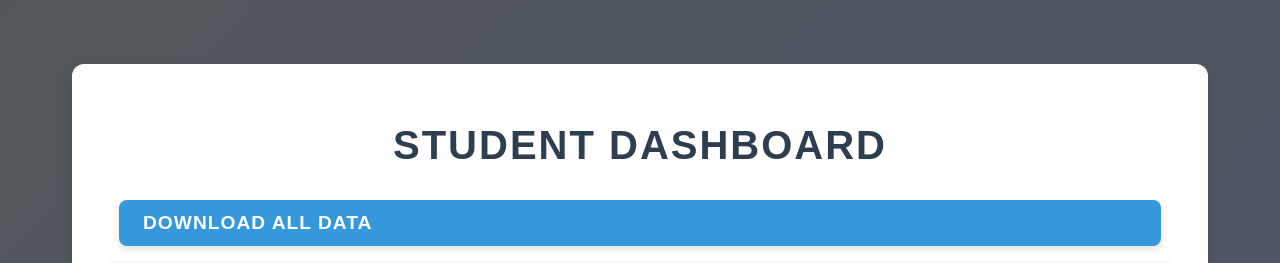
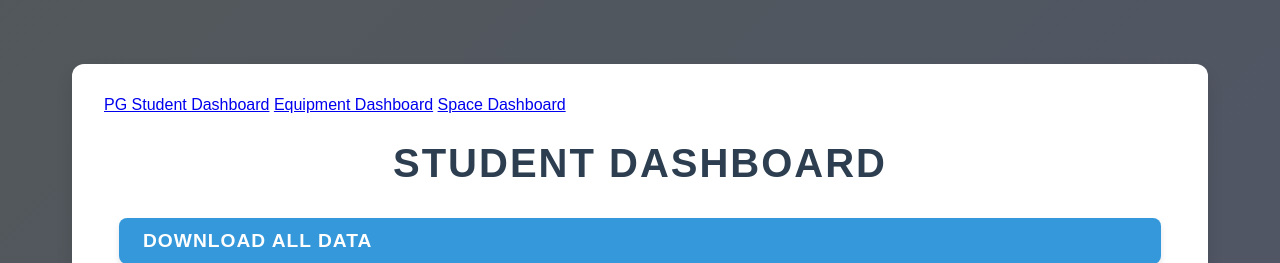
Before and after one commit to Jyotishmoy12/INTERNSHIPIITG, a Flask app: page /student_dashboard in a window 1280 px wide. Shown: the part 70-333 px from the top of the page. Run offline with Flask 3, Linux system fonts and the light colour scheme; a user stored in the database is signed in; data comes from the database, SQL or seed files in the repository; both versions use the stored data as it was after the commit; some libraries are stand-ins or nearby versions.

Commit message:
bohut manage koribo lage dei

```diff
--- a/routes.py
+++ b/routes.py
@@ -428,7 +428,7 @@ def pg_student_admin_panel():
                     missing_columns = [col for col in required_columns if col not in df.columns]
                     if missing_columns:
                         flash(f'Missing columns: {", ".join(missing_columns)}', 'danger')
-                        return redirect(url_for('pg_student_admin_panel'))
+                        return render_template('pg_student_admin_panel.html')
 
                     for _, row in df.iterrows():
                         pg_student_data = PGStudentData(
@@ -473,12 +473,14 @@ def pg_student_admin_panel():
             except Exception as e:
                 flash(f'Error adding PG student data: {str(e)}', 'danger')
 
-    return redirect(url_for('pg_student_dashboard'))
+    # Fetch existing PG student data for display
+    pg_students = PGStudentData.query.all()
+    return render_template('pg_student_admin_panel.html', pg_students=pg_students)
 
 @app.route("/pg_student_dashboard", methods=['GET', 'POST'])
 @login_required
 def pg_student_dashboard():
-    if current_user.role not in ['pg_student_admin', 'admin', 'equipment_admin', 'space_admin']:
+    if current_user.role not in ['pg_student_admin', 'admin', 'equipment_admin', 'space_admin', 'student']:
         flash('Access denied. You must be a PG Student Admin, Admin, Equipment Admin or space admin to view this page.', 'danger')
         return redirect(url_for('home'))
 
@@ -920,7 +922,7 @@ def delete_equipment(id):
 @app.route("/equipment_dashboard")
 @login_required
 def equipment_dashboard():
-    if current_user.role not in ['equipment_admin', 'admin', 'pg_student_admin', 'space_admin']:
+    if current_user.role not in ['equipment_admin', 'admin', 'pg_student_admin', 'space_admin', 'student']:
         flash('Access denied. You must be an Equipment Admin, Admin, PG Student Admin, or Space Admin to view this page.', 'danger')
         return redirect(url_for('home'))
 
@@ -1165,7 +1167,7 @@ def space_admin_panel():
 @app.route('/space_dashboard', methods=['GET'])
 @login_required
 def space_dashboard():
-    if current_user.role not in ['space_admin', 'admin' , 'pg_student_admin', 'equipment_admin']:
+    if current_user.role not in ['space_admin', 'admin' , 'pg_student_admin', 'equipment_admin', 'student']:
         flash('Access denied. You must be a Space Admin Admin or Pg student admin to view this page.', 'danger')
         return redirect(url_for('home'))
 
--- a/templates/pg_student_dashboard.html
+++ b/templates/pg_student_dashboard.html
@@ -6,7 +6,9 @@
         <div class="download-section">
             <a href="{{ url_for('download_all_pg_data') }}" class="btn btn-success">Download All Data</a>
         </div>
-    {% else %}
+        {% endif %}
+        {% if current_user.role == 'pg_student_admin' %}
+
     <div class="navigation-buttons">
         <a href="{{ url_for('pg_student_admin_panel') }}" class="btn btn-info">Go to Admin Panel</a>
         <div class="filter-section">
--- a/templates/student_dashboard.html
+++ b/templates/student_dashboard.html
@@ -158,6 +158,9 @@
 </style>
 
 <div class="dashboard-container">
+    <a href="{{ url_for('pg_student_dashboard') }}" class="dashboard-btn">PG Student Dashboard</a>
+    <a href="{{ url_for('equipment_dashboard') }}" class="dashboard-btn">Equipment Dashboard</a>
+    <a href="{{ url_for('space_dashboard') }}" class="dashboard-btn">Space Dashboard</a>
     <h1>Student Dashboard</h1>
     <div class="control-panel">
         {% if current_user.role == 'admin' %}
```
Also changed, not shown: instance/site.db.
